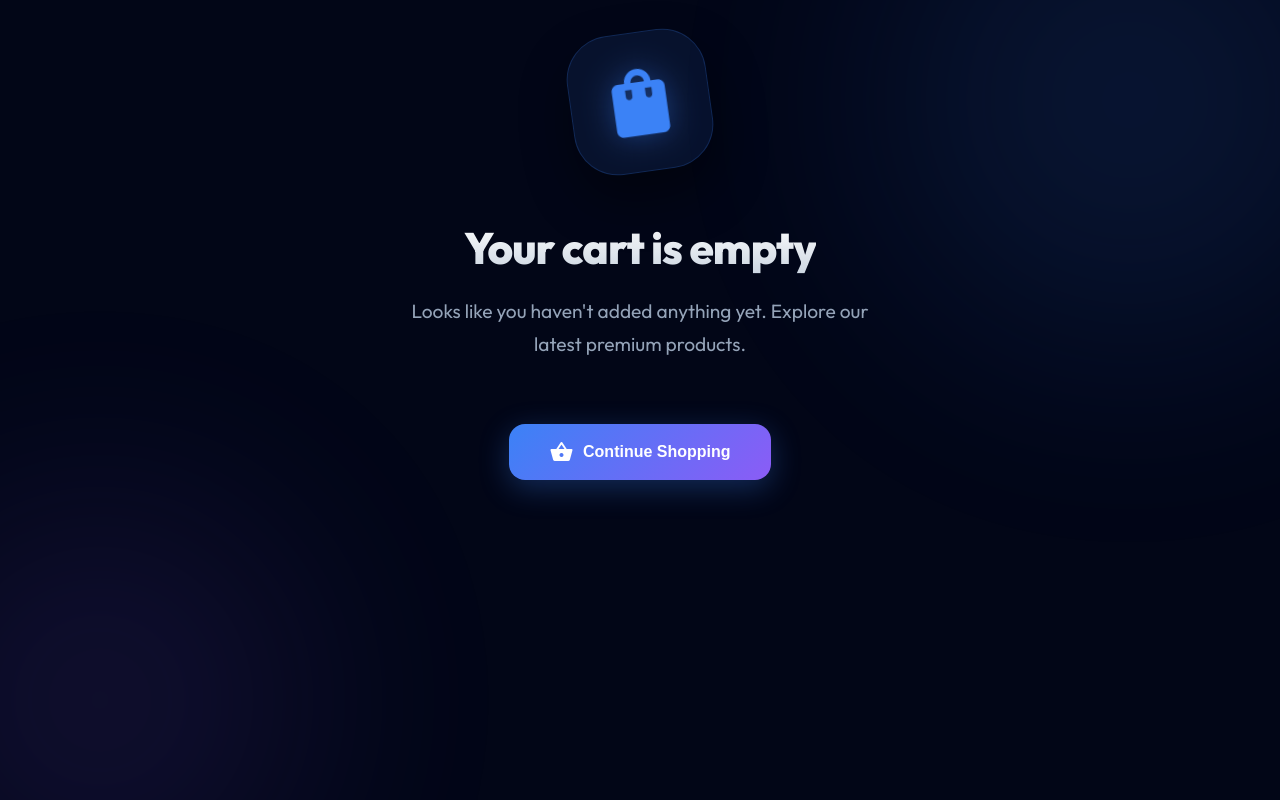
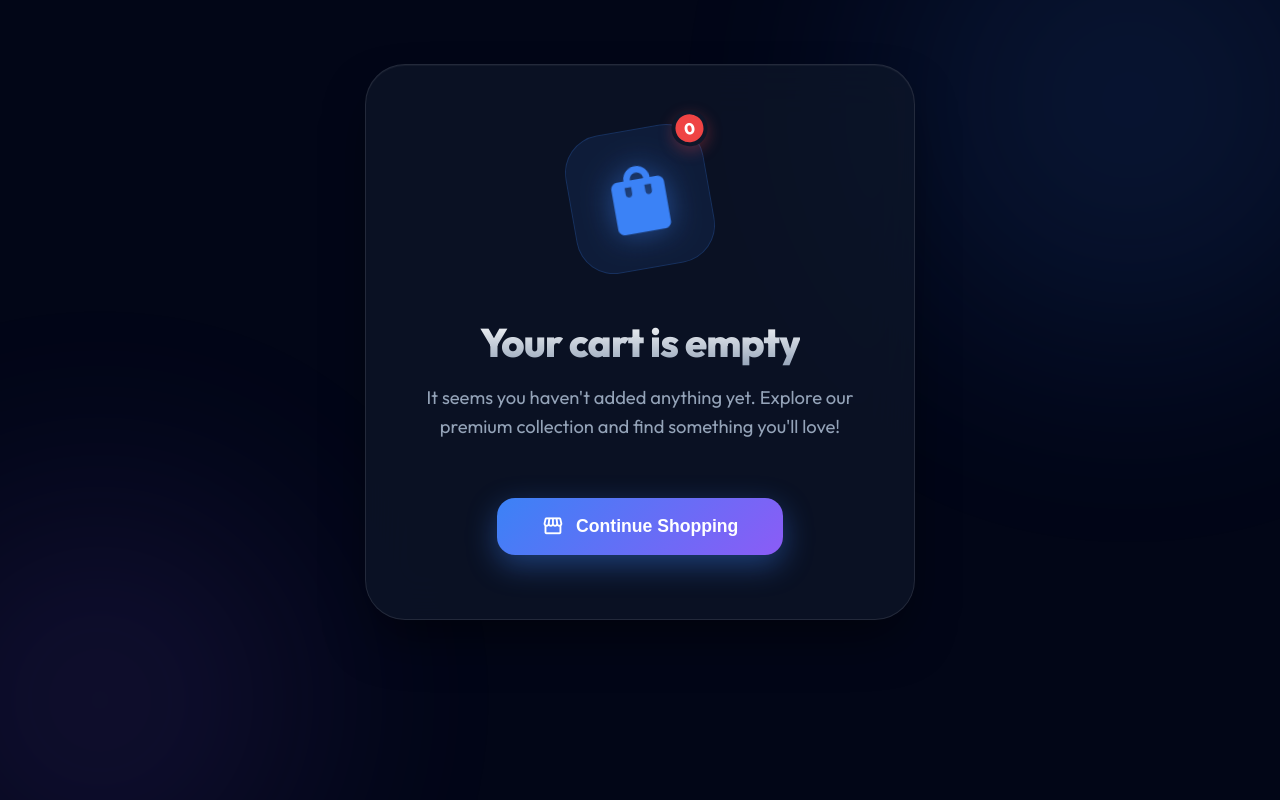
Before and after one commit to iamvenish/E-commereceProduct-Client, an Angular app: page /E-commereceProduct-Client/product/cart in a window 1280 px wide. Built offline with nearby package versions, Linux system fonts and the light colour scheme; sample sign-in values are in the browser's storage.

Commit message:
Design better

```diff
--- a/src/app/modules/products/pages/cart/cart.html
+++ b/src/app/modules/products/pages/cart/cart.html
@@ -3,7 +3,7 @@
     <div class="bg-orb orb-2"></div>
 
     <div class="cart-container">
-        @if (cartItems().length > 0) {
+        @if (totalCount() > 0) {
         <!-- Header -->
         <div class="cart-header">
             <button class="btn-back" (click)="goBack()">
@@ -14,27 +14,7 @@
                 <span class="item-count">{{ totalCount() }} item{{ totalCount() !== 1 ? 's' : '' }}</span>
             </div>
         </div>
-        }
 
-        <!-- Empty State -->
-        @if (cartItems().length === 0) {
-        <div class="empty-cart-wrapper">
-            <div class="empty-cart">
-                <div class="empty-icon">
-                    <span class="material-icons">shopping_bag</span>
-                </div>
-                <h2>Your cart is empty</h2>
-                <p>Looks like you haven't added anything yet. Explore our latest premium products.</p>
-                <button class="btn-shop" (click)="goBack()">
-                    <span class="material-icons">shopping_basket</span>
-                    Continue Shopping
-                </button>
-            </div>
-        </div>
-        }
-
-        <!-- Cart Layout -->
-        @if (cartItems().length > 0) {
         <div class="cart-layout">
             <!-- Items List -->
             <div class="items-list">
@@ -105,6 +85,23 @@
                 </button>
             </div>
         </div>
+        } @else {
+        <!-- Empty State Centered -->
+        <div class="empty-state-centered">
+            <div class="empty-card-glass">
+                <div class="icon-wrap">
+                    <span class="material-icons">shopping_bag</span>
+                    <div class="badge-zero">0</div>
+                </div>
+                <h2>Your cart is empty</h2>
+                <p>It seems you haven't added anything yet. Explore our premium collection and find something you'll
+                    love!</p>
+                <button class="btn-shop-premium" (click)="goBack()">
+                    <span class="material-icons">storefront</span>
+                    Continue Shopping
+                </button>
+            </div>
+        </div>
         }
     </div>
 </div>
--- a/src/app/modules/products/pages/cart/cart.scss
+++ b/src/app/modules/products/pages/cart/cart.scss
@@ -4,6 +4,7 @@
     background-color: #020617;
     color: #f8fafc;
     min-height: 100vh;
+    min-height: 100dvh;
     overflow-x: hidden;
     overflow-y: auto;
     position: relative;
@@ -12,6 +13,8 @@
 }
 
 $primary-gradient: linear-gradient(135deg, #3b82f6 0%, #8b5cf6 100%);
+$glass-bg: rgba(15, 23, 42, 0.7);
+$glass-border: rgba(255, 255, 255, 0.1);
 
 .bg-orb {
     position: fixed;
@@ -101,59 +104,83 @@ $primary-gradient: linear-gradient(135deg, #3b82f6 0%, #8b5cf6 100%);
     }
 }
 
-// ── Empty State ───────────────────────────────────────────
-.empty-cart-wrapper {
+// ── Empty State Centered ──────────────────────────────────
+.empty-state-centered {
     flex: 1;
     display: flex;
     align-items: center;
     justify-content: center;
     width: 100%;
-    margin: auto;
+    padding: 2rem;
+    animation: slideUp 0.8s cubic-bezier(0.16, 1, 0.3, 1);
 }
 
-.empty-cart {
+.empty-card-glass {
+    background: $glass-bg;
+    backdrop-filter: blur(25px);
+    border: 1px solid $glass-border;
+    border-radius: 40px;
+    padding: 4rem 3rem;
+    max-width: 550px;
+    width: 100%;
+    text-align: center;
+    box-shadow:
+        0 25px 50px -12px rgba(0, 0, 0, 0.5),
+        inset 0 1px 1px rgba(255, 255, 255, 0.05);
     display: flex;
     flex-direction: column;
     align-items: center;
-    justify-content: center;
-    text-align: center;
-    padding: 0;
-    animation: slideUp 0.8s cubic-bezier(0.16, 1, 0.3, 1);
-    max-width: 500px;
 
-    .empty-icon {
+    .icon-wrap {
+        position: relative;
         width: 140px;
         height: 140px;
-        margin-bottom: 3rem;
         background: rgba(59, 130, 246, 0.1);
         border: 1px solid rgba(59, 130, 246, 0.2);
-        border-radius: 44px;
+        border-radius: 38px;
         display: flex;
         align-items: center;
         justify-content: center;
-        transform: rotate(-8deg);
-        box-shadow: 0 25px 50px rgba(0, 0, 0, 0.4);
-        transition: all 0.4s cubic-bezier(0.175, 0.885, 0.32, 1.275);
+        margin-bottom: 3rem;
+        transform: rotate(-10deg);
+        transition: all 0.5s cubic-bezier(0.34, 1.56, 0.64, 1);
 
         &:hover {
             transform: rotate(0deg) scale(1.1);
             background: rgba(59, 130, 246, 0.15);
-            border-color: rgba(59, 130, 246, 0.4);
         }
 
         .material-icons {
             font-size: 5rem;
             color: #3b82f6;
-            filter: drop-shadow(0 0 15px rgba(59, 130, 246, 0.4));
+            filter: drop-shadow(0 0 15px rgba(59, 130, 246, 0.5));
+        }
+
+        .badge-zero {
+            position: absolute;
+            top: -10px;
+            right: -10px;
+            background: #ef4444;
+            color: white;
+            width: 36px;
+            height: 36px;
+            border-radius: 50%;
+            display: flex;
+            align-items: center;
+            justify-content: center;
+            font-weight: 800;
+            font-size: 1rem;
+            border: 4px solid #0f172a;
+            box-shadow: 0 5px 15px rgba(239, 68, 68, 0.3);
         }
     }
 
     h2 {
-        font-size: 2.75rem;
+        font-size: 2.5rem;
         font-weight: 800;
-        margin-bottom: 1.25rem;
+        margin-bottom: 1rem;
         letter-spacing: -0.02em;
-        background: linear-gradient(180deg, #fff 0%, #cbd5e1 100%);
+        background: linear-gradient(to bottom, #fff, #94a3b8);
         -webkit-background-clip: text;
         background-clip: text;
         -webkit-text-fill-color: transparent;
@@ -161,9 +188,35 @@ $primary-gradient: linear-gradient(135deg, #3b82f6 0%, #8b5cf6 100%);
 
     p {
         color: #94a3b8;
-        font-size: 1.2rem;
-        margin-bottom: 4rem;
-        line-height: 1.7;
+        font-size: 1.15rem;
+        line-height: 1.6;
+        margin-bottom: 3.5rem;
+    }
+
+    .btn-shop-premium {
+        background: $primary-gradient;
+        color: white;
+        border: none;
+        padding: 1.1rem 2.8rem;
+        border-radius: 18px;
+        font-size: 1.1rem;
+        font-weight: 700;
+        cursor: pointer;
+        display: inline-flex;
+        align-items: center;
+        gap: 0.75rem;
+        transition: all 0.3s ease;
+        box-shadow: 0 10px 30px rgba(59, 130, 246, 0.4);
+
+        &:hover {
+            transform: translateY(-4px);
+            filter: brightness(1.15);
+            box-shadow: 0 18px 45px rgba(59, 130, 246, 0.5);
+        }
+
+        .material-icons {
+            font-size: 1.4rem;
+        }
     }
 }
 
```
